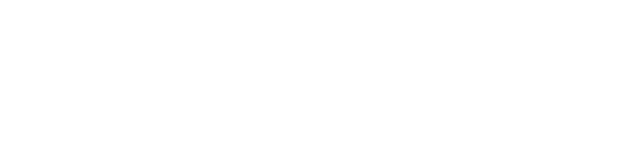
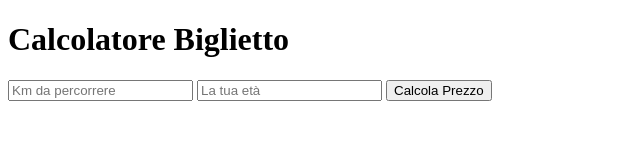
Before and after one commit to xhonatankonomi/js-biglietto-treno-form, a plain HTML site: page index.html in a window 1280 px wide. Shown: the whole page, without its empty margins (0-640 px from the left). Drawn offline with Linux system fonts and the light colour scheme.

Commit message:
feat: Add input fields and button for ticket calculation
This commit introduces input fields for kilometers and age,
along with a button to trigger the ticket price calculation.
This sets up the basic UI for the ticket calculation feature.

```diff
--- a/index.html
+++ b/index.html
@@ -6,6 +6,12 @@
     <title>Biglietto del treno</title>
 </head>
 <body>
+    <h1>
+        Calcolatore Biglietto
+    </h1>
 
+    <input type="text" id="kmInput" placeholder="Km da percorrere">
+    <input type="text" id="etaInput" placeholder="La tua età">
+    <button id="calcolaBtn">Calcola Prezzo</button>
 </body>
 </html>
```
